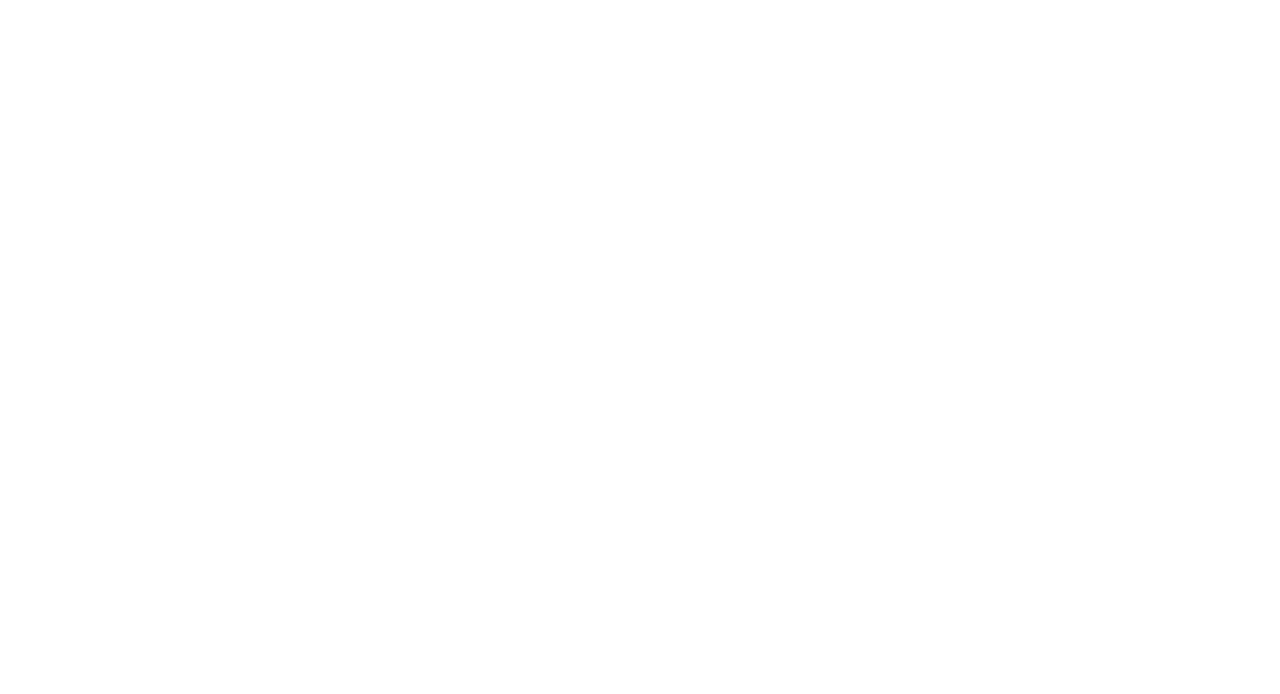
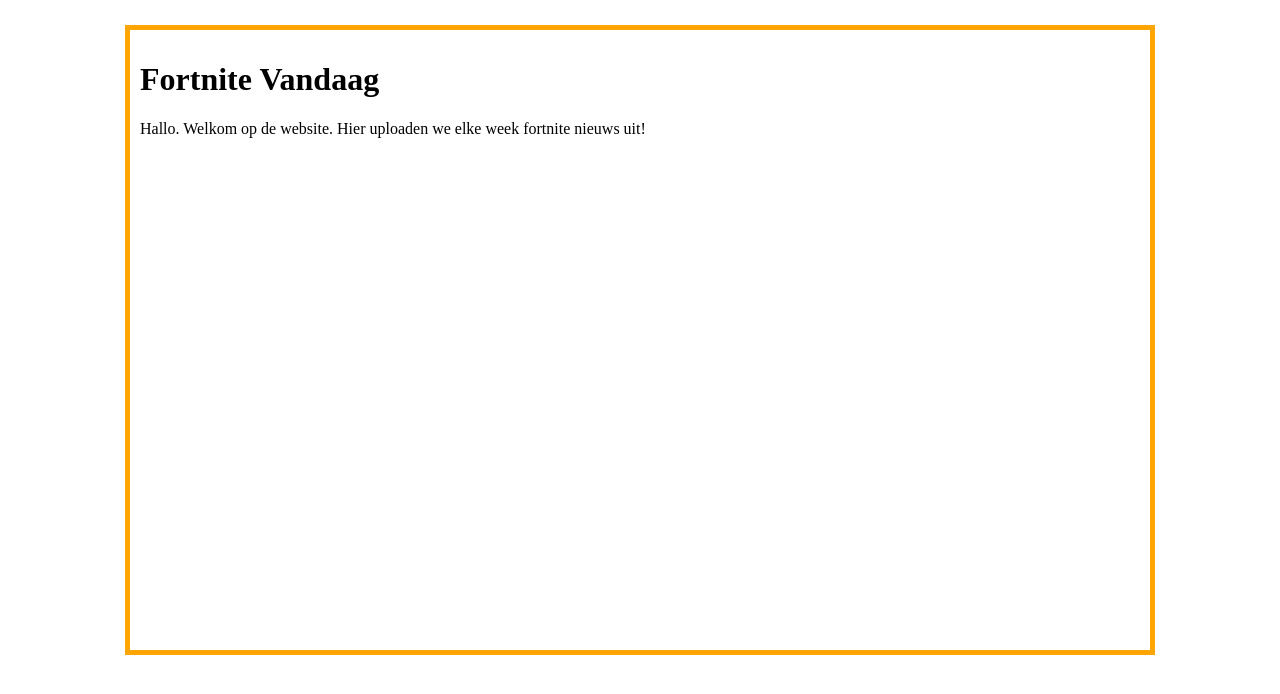
Before and after one commit to BeGamess/FortniteVandaag, a plain HTML site: page index.html in a window 1280 px wide. Drawn offline with Linux system fonts and the light colour scheme.

Commit message:
Update index.html

```diff
--- a/index.html
+++ b/index.html
@@ -3,5 +3,20 @@
     <title>Fortnite Vandaag</title>
   </head>
   <body>
+    <div id="main">
+      <h1>Fortnite Vandaag</h1>
+      <p>Hallo. Welkom op de website. Hier uploaden we elke week fortnite nieuws uit!</p>
+</div>
   </body>
 </HTML>
+
+<style>
+  #main {
+    width: 1000px;
+    height: 600px;
+    background: #ffffff;
+    margin: 25px auto;
+    border: solid 5px orange;
+    padding: 10px;
+}
+</style>
```
